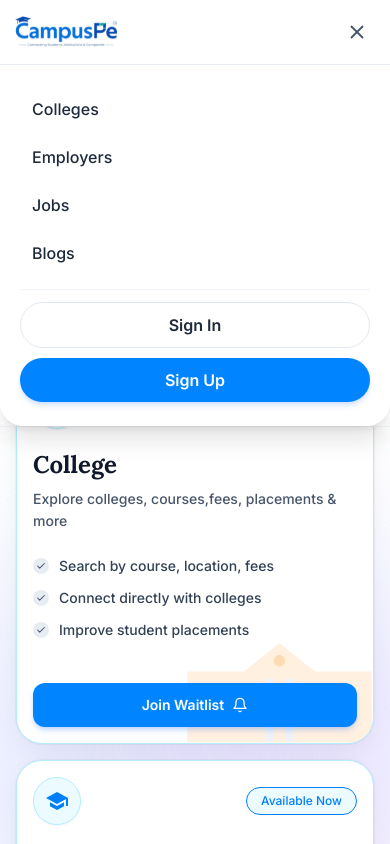
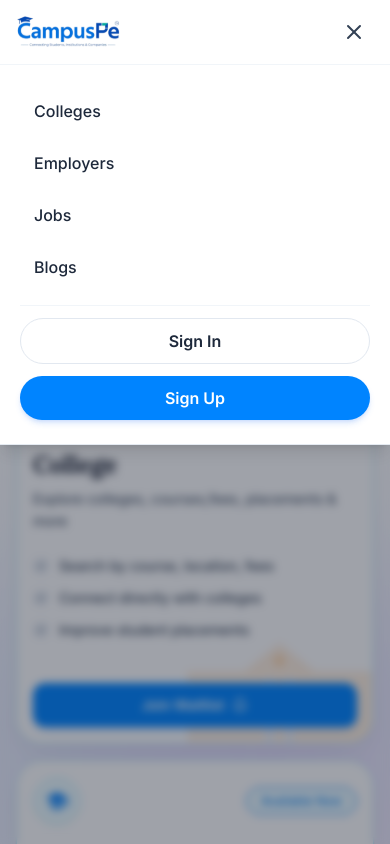
Before and after one commit to Ayush-97techyboy/campuspe-aipowered-assistant-discovery, a Next.js app: page / in a window 390 px wide. Both pictures are taken after a click on the button 357 px from the left and 32 px from the top of the page. Shown: the top 844 px of the page. Built offline with nearby package versions, Linux system fonts and the light colour scheme.

Commit message:
fix(navbar): eliminate border-radius transition artifact on mobile/tablet menu and add overflow clipping

```diff
--- a/src/components/Navbar.jsx
+++ b/src/components/Navbar.jsx
@@ -26,17 +26,53 @@
     return () => window.removeEventListener("scroll", handleScroll);
   }, []);
 
+  // Close mobile/tablet menu on Escape key press
+  useEffect(() => {
+    const handleKeyDown = (e) => {
+      if (e.key === "Escape" && mobileMenuOpen) {
+        setMobileMenuOpen(false);
+      }
+    };
+    window.addEventListener("keydown", handleKeyDown);
+    return () => window.removeEventListener("keydown", handleKeyDown);
+  }, [mobileMenuOpen]);
+
+  // Lock body scroll when mobile/tablet menu is open to prevent background bleed
+  useEffect(() => {
+    if (mobileMenuOpen) {
+      document.body.style.overflow = "hidden";
+    } else {
+      document.body.style.overflow = "";
+    }
+    return () => {
+      document.body.style.overflow = "";
+    };
+  }, [mobileMenuOpen]);
+
   return (
     <>
+      {/* Dimmed backdrop overlay with blur for click-outside dismissal (Mobile & Tablet) */}
+      <div
+        className={`fixed inset-0 bg-slate-900/40 backdrop-blur-sm z-40 transition-opacity duration-300 lg:hidden ${
+          mobileMenuOpen ? "opacity-100 pointer-events-auto" : "opacity-0 pointer-events-none"
+        }`}
+        onClick={() => setMobileMenuOpen(false)}
+        aria-hidden="true"
+      />
+
       <header
-        className={`fixed z-50 transition-all duration-300 ease-out left-1/2 -translate-x-1/2 ${
+        className={`fixed z-50 left-1/2 -translate-x-1/2 transition-[top,width,box-shadow,background-color] duration-200 ease-out ${
           isScrolled
-            ? "top-2.5 sm:top-4 w-[calc(100%-1rem)] sm:w-[calc(100%-3rem)] max-w-[1240px] 2xl:max-w-[1440px] rounded-full bg-white/85 backdrop-blur-xl border border-slate-200/90 shadow-[0_12px_36px_-6px_rgba(0,0,0,0.08),0_4px_16px_-2px_rgba(0,132,255,0.06)]"
-            : "top-0 w-full bg-white/70 backdrop-blur-md border-b border-slate-100"
+            ? mobileMenuOpen
+              ? "top-2.5 sm:top-4 w-[calc(100%-1rem)] sm:w-[calc(100%-3rem)] max-w-[1240px] 2xl:max-w-[1440px] rounded-[28px] bg-white border border-slate-200/90 shadow-[0_20px_50px_rgba(0,0,0,0.12),0_4px_16px_rgba(0,132,255,0.08)] overflow-hidden"
+              : "top-2.5 sm:top-4 w-[calc(100%-1rem)] sm:w-[calc(100%-3rem)] max-w-[1240px] 2xl:max-w-[1440px] rounded-full bg-white/95 backdrop-blur-xl border border-slate-200/90 shadow-[0_12px_36px_-6px_rgba(0,0,0,0.08),0_4px_16px_-2px_rgba(0,132,255,0.06)]"
+            : mobileMenuOpen
+            ? "top-0 w-full bg-white border-b border-slate-200/90 shadow-lg overflow-hidden"
+            : "top-0 w-full bg-white/90 backdrop-blur-md border-b border-slate-100"
         }`}
       >
         <div
-          className={`w-full max-w-[1240px] 2xl:max-w-[1440px] mx-auto px-3.5 sm:px-6 lg:px-8 flex items-center justify-between transition-[height] duration-300 ease-out ${
+          className={`w-full max-w-[1240px] 2xl:max-w-[1440px] mx-auto px-4 sm:px-6 lg:px-8 flex items-center justify-between transition-[height] duration-300 ease-out ${
             isScrolled ? "h-14 sm:h-16" : "h-16 sm:h-20"
           }`}
         >
@@ -54,10 +90,10 @@
             </div>
           </Link>
 
-          {/* Desktop Navigation Links (Inter 500 16px #1B1818) */}
+          {/* Desktop Navigation Links (Inter 500 16px #1B1818) - Display on lg (>=1024px) */}
           <nav
             aria-label="Primary Navigation"
-            className="hidden md:flex items-center gap-4 lg:gap-8 text-[14px] lg:text-[16px] leading-[19.4px] font-medium text-[#1B1818]"
+            className="hidden lg:flex items-center gap-6 xl:gap-8 text-[15px] xl:text-[16px] leading-[19.4px] font-medium text-[#1B1818]"
           >
             <a
               href="#colleges"
@@ -85,77 +121,78 @@
             </a>
           </nav>
 
-          {/* Desktop Auth CTAs */}
-          <div className="hidden md:flex items-center gap-2 lg:gap-3 flex-shrink-0">
+          {/* Desktop Auth CTAs - Display on lg (>=1024px) */}
+          <div className="hidden lg:flex items-center gap-2.5 xl:gap-3 flex-shrink-0">
             <button
               type="button"
               onClick={() => onOpenAuth("signin")}
-              className="text-[14px] lg:text-[16px] leading-[19.4px] font-medium text-[#1B1818] hover:text-primary px-3 lg:px-4 py-2 transition-colors duration-150 focus-visible:ring-2 focus-visible:ring-primary focus-visible:outline-none rounded-full"
+              className="text-[14px] xl:text-[16px] leading-[19.4px] font-medium text-[#1B1818] hover:text-primary px-3.5 xl:px-4 py-2 transition-colors duration-150 focus-visible:ring-2 focus-visible:ring-primary focus-visible:outline-none rounded-full"
             >
               Sign In
             </button>
             <button
               type="button"
               onClick={() => onOpenAuth("signup")}
-              className="inline-flex items-center justify-center text-[14px] lg:text-[16px] leading-[19.4px] font-medium text-[#FDFCFB] bg-primary hover:bg-primary-hover px-4 lg:px-5 py-2 lg:py-2.5 rounded-full shadow-sm shadow-blue-500/20 active:scale-95 focus-visible:ring-2 focus-visible:ring-primary focus-visible:outline-none transition-all duration-150"
+              className="inline-flex items-center justify-center text-[14px] xl:text-[16px] leading-[19.4px] font-medium text-[#FDFCFB] bg-primary hover:bg-primary-hover px-4 xl:px-5 py-2 lg:py-2.5 rounded-full shadow-sm shadow-blue-500/20 active:scale-95 focus-visible:ring-2 focus-visible:ring-primary focus-visible:outline-none transition-all duration-150"
             >
               Sign Up
             </button>
           </div>
 
-          {/* Mobile Menu Toggle Button */}
+          {/* Mobile & Tablet Menu Toggle Button (Visible below lg / < 1024px) */}
           <button
             type="button"
             onClick={() => setMobileMenuOpen(!mobileMenuOpen)}
-            className="md:hidden p-2 rounded-full text-slate-600 hover:text-slate-900 hover:bg-slate-100 transition-colors focus-visible:ring-2 focus-visible:ring-primary focus-visible:outline-none"
+            className="lg:hidden p-2 rounded-full text-slate-700 hover:text-slate-900 hover:bg-slate-100 transition-colors focus-visible:ring-2 focus-visible:ring-primary focus-visible:outline-none"
             aria-label="Toggle Navigation Menu"
             aria-expanded={mobileMenuOpen}
           >
-            {mobileMenuOpen ? <X size={22} /> : <Menu size={22} />}
+            {mobileMenuOpen ? <X size={24} /> : <Menu size={24} />}
           </button>
         </div>
 
-        {/* Mobile Drawer */}
+        {/* Mobile & Tablet Drawer (clean solid dropdown attached seamlessly to the header container) */}
         {mobileMenuOpen && (
-          <div className="md:hidden border-t border-slate-200/80 bg-white/95 backdrop-blur-xl px-5 py-6 space-y-4 shadow-xl rounded-b-3xl">
+          <div className="lg:hidden border-t border-slate-100 bg-white px-5 sm:px-6 py-6 space-y-4 rounded-b-[28px] animate-in fade-in slide-in-from-top-2 duration-200">
             <nav className="flex flex-col space-y-2 font-medium text-slate-800 text-base">
               <a
                 href="#colleges"
                 onClick={() => setMobileMenuOpen(false)}
-                className="px-3 py-2 hover:text-primary hover:bg-slate-50 rounded-xl transition-colors"
+                className="px-3.5 py-2.5 hover:text-primary hover:bg-slate-50 rounded-xl transition-colors"
               >
                 Colleges
               </a>
               <a
                 href="#employers"
                 onClick={() => setMobileMenuOpen(false)}
-                className="px-3 py-2 hover:text-primary hover:bg-slate-50 rounded-xl transition-colors"
+                className="px-3.5 py-2.5 hover:text-primary hover:bg-slate-50 rounded-xl transition-colors"
               >
                 Employers
               </a>
               <a
                 href="#opportunities"
                 onClick={() => setMobileMenuOpen(false)}
-                className="px-3 py-2 hover:text-primary hover:bg-slate-50 rounded-xl transition-colors"
+                className="px-3.5 py-2.5 hover:text-primary hover:bg-slate-50 rounded-xl transition-colors"
               >
                 Jobs
               </a>
               <a
                 href="#blogs"
                 onClick={() => setMobileMenuOpen(false)}
-                className="px-3 py-2 hover:text-primary hover:bg-slate-50 rounded-xl transition-colors"
+                className="px-3.5 py-2.5 hover:text-primary hover:bg-slate-50 rounded-xl transition-colors"
               >
                 Blogs
               </a>
             </nav>
-            <div className="pt-3 border-t border-slate-100 flex flex-col gap-2.5">
+
+            <div className="pt-3 border-t border-slate-100 flex flex-col sm:flex-row gap-3">
               <button
                 type="button"
                 onClick={() => {
                   setMobileMenuOpen(false);
                   onOpenAuth("signin");
                 }}
-                className="w-full py-2.5 text-center font-semibold text-slate-800 border border-slate-200 rounded-full hover:bg-slate-50"
+                className="w-full py-2.5 text-center font-semibold text-slate-800 border border-slate-200 rounded-full hover:bg-slate-50 transition-colors"
               >
                 Sign In
               </button>
@@ -165,7 +202,7 @@
                   setMobileMenuOpen(false);
                   onOpenAuth("signup");
                 }}
-                className="w-full py-2.5 text-center font-semibold text-white bg-primary hover:bg-primary-hover rounded-full shadow-md shadow-blue-500/20"
+                className="w-full py-2.5 text-center font-semibold text-white bg-primary hover:bg-primary-hover rounded-full shadow-md shadow-blue-500/20 transition-all duration-150"
               >
                 Sign Up
               </button>
```
